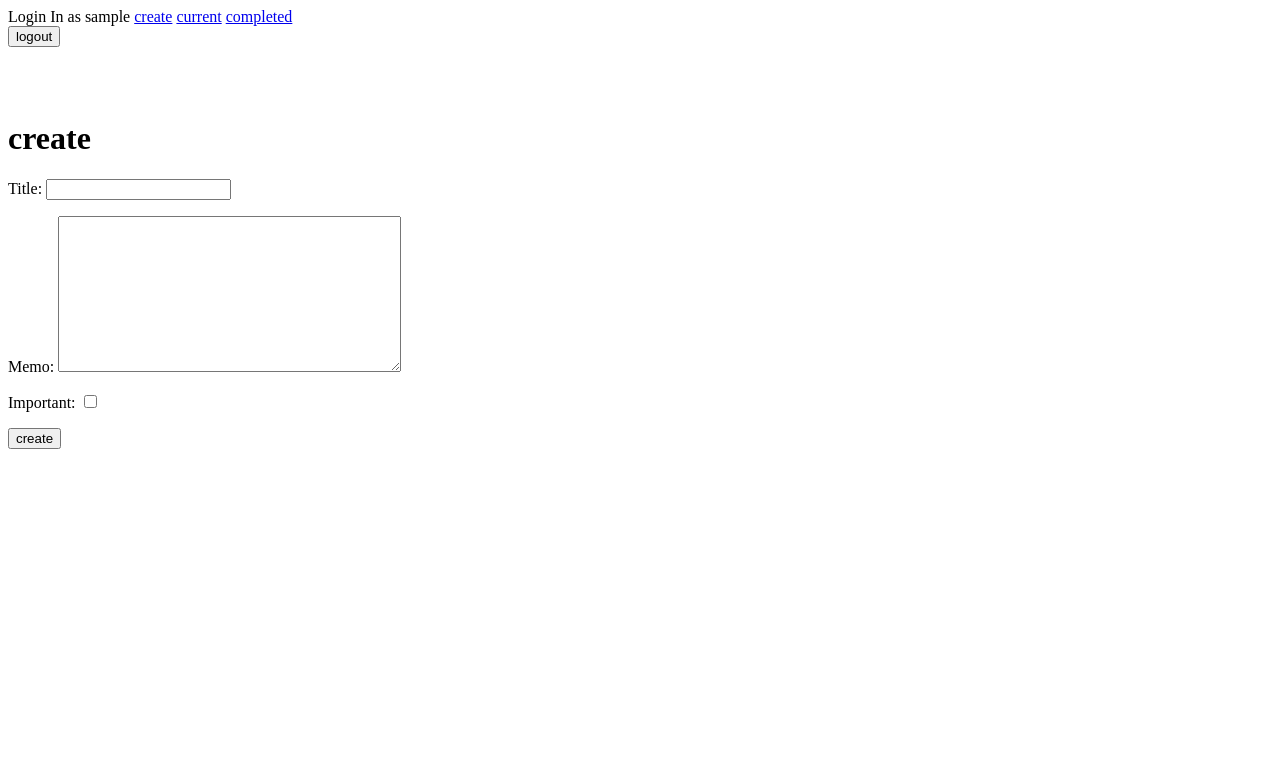
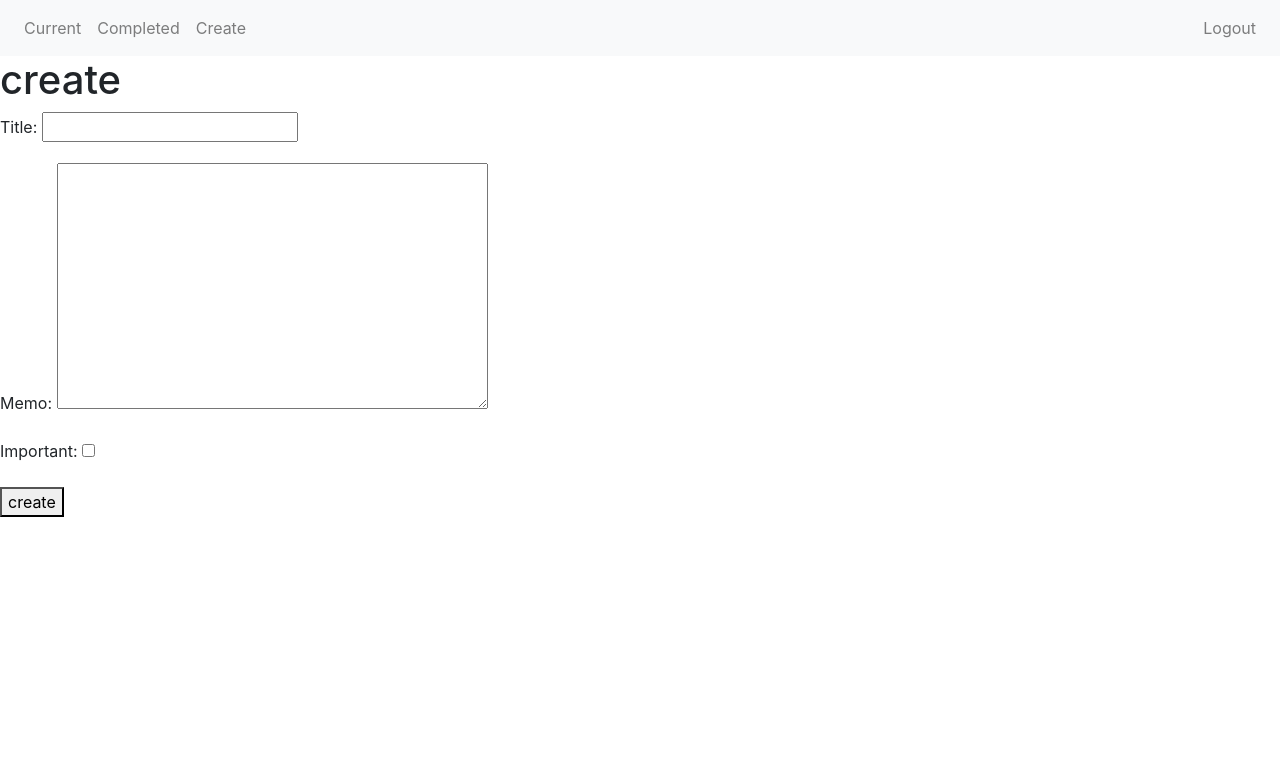
Before and after one commit to jr00138017/Todo, a Django app: page /create/ in a window 1280 px wide. Shown: the top 783 px of the page. Run offline with Django 3.2, Linux system fonts and the light colour scheme; the visitor is signed in with stand-in values (Sample User, id 1); some libraries are stand-ins or nearby versions.

Commit message:
add navi

```diff
--- a/templates/todo/base.html
+++ b/templates/todo/base.html
@@ -1,25 +1,72 @@
-{% if user.is_authenticated %}
-    Login In as {{ user.username }}
+{% load static %}
+<!doctype html>
+<html lang="en">
 
-    <a href="{% url 'createtodo' %}">create</a>
-    <a href="{% url 'currenttodos' %}">current</a>
-    <a href="{% url 'completedtodos' %}">completed</a>
+<head>
 
-    <form action="{% url 'logoutuser' %}" method="post">
-        {% csrf_token %}
-        <button type="submit">logout</button>
-    </form>
-
-{% else %}
-    <a href="{% url 'signupuser' %}">Sign up</a>
-    <a href="{% url 'loginuser' %}">Login</a>
-{% endif %}
-
-<br>
-<br>
+    <meta charset="utf-8">
+    <meta name="viewport" content="width=device-width, initial-scale=1, shrink-to-fit=no">
 
 
+    <link rel="stylesheet" href="https://stackpath.bootstrapcdn.com/bootstrap/4.1.3/css/bootstrap.min.css"
+          integrity="sha384-MCw98/SFnGE8fJT3GXwEOngsV7Zt27NXFoaoApmYm81iuXoPkFOJwJ8ERdknLPMO" crossorigin="anonymous">
+    <script src="https://code.jquery.com/jquery-3.3.1.slim.min.js"
+            integrity="sha384-q8i/X+965DzO0rT7abK41JStQIAqVgRVzpbzo5smXKp4YfRvH+8abtTE1Pi6jizo"
+            crossorigin="anonymous"></script>
+    <script src="https://cdnjs.cloudflare.com/ajax/libs/popper.js/1.14.3/umd/popper.min.js"
+            integrity="sha384-ZMP7rVo3mIykV+2+9J3UJ46jBk0WLaUAdn689aCwoqbBJiSnjAK/l8WvCWPIPm49"
+            crossorigin="anonymous"></script>
+    <script src="https://stackpath.bootstrapcdn.com/bootstrap/4.1.3/js/bootstrap.min.js"
+            integrity="sha384-ChfqqxuZUCnJSK3+MXmPNIyE6ZbWh2IMqE241rYiqJxyMiZ6OW/JmZQ5stwEULTy"
+            crossorigin="anonymous"></script>
+    <title>Todo</title>
 
-{% block content %}
+    <style>
 
-{% endblock %}
+    </style>
+</head>
+
+
+<nav class="navbar navbar-expand-sm bg-light navbar-light ">
+    <div class="collapse navbar-collapse" id="navbarNav">
+        {% if user.is_authenticated %}
+
+            <ul class="navbar-nav mr-auto">
+                <li class="nav-item {{ current }}">
+                    <a class="nav-link" href="{% url 'currenttodos' %}">Current</a>
+                </li>
+                <li class="nav-item {{ completed }}">
+                    <a class="nav-link" href="{% url 'completedtodos' %}">Completed</a>
+                </li>
+                <li class="nav-item {{ create }}">
+                    <a class="nav-link" href="{% url 'createtodo' %}">Create</a>
+                </li>
+
+            </ul>
+
+        {% endif %}
+
+        <ul class="navbar-nav ml-auto">
+            {% if user.is_authenticated %}
+                <li class="nav-item">
+                    <a href="#" onclick="$('#signOutBtn').click()" class="nav-link">Logout</a>
+                    <form style='display: none;' method="POST" action="{% url 'logoutuser' %}">
+                        {% csrf_token %}
+                        <button id="signOutBtn" type="submit">Logout</button>
+                    </form>
+                </li>
+            {% else %}
+
+                <li class="nav-item">
+                    <a class="nav-link" href="{% url 'signupuser' %}">Sign Up</a>
+                </li>
+                <li class="nav-item">
+                    <a class="nav-link" href="{% url 'loginuser' %}">Login</a>
+                </li>
+                </ul>
+            {% endif %}
+    </div>
+</nav>
+    {% block content %}
+
+    {% endblock %}
--- a/templates/todo/createtodo.html
+++ b/templates/todo/createtodo.html
@@ -6,10 +6,11 @@
 <h2>{{ error }}</h2>
 
 <form method="POST">
+<div class="form-group">
     {% csrf_token %}
     {{ form.as_p }}
     <button type="submit">create</button>
-
+</div>
 </form>
 
 {% endblock %}
```
